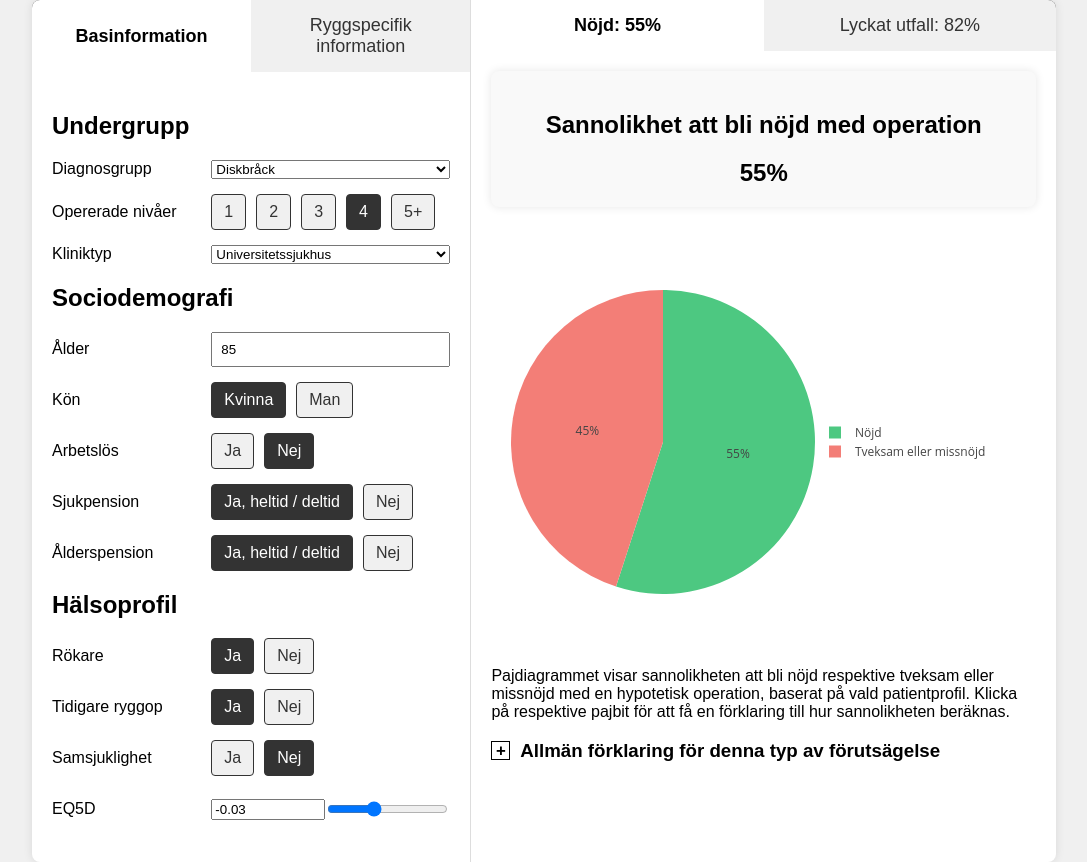
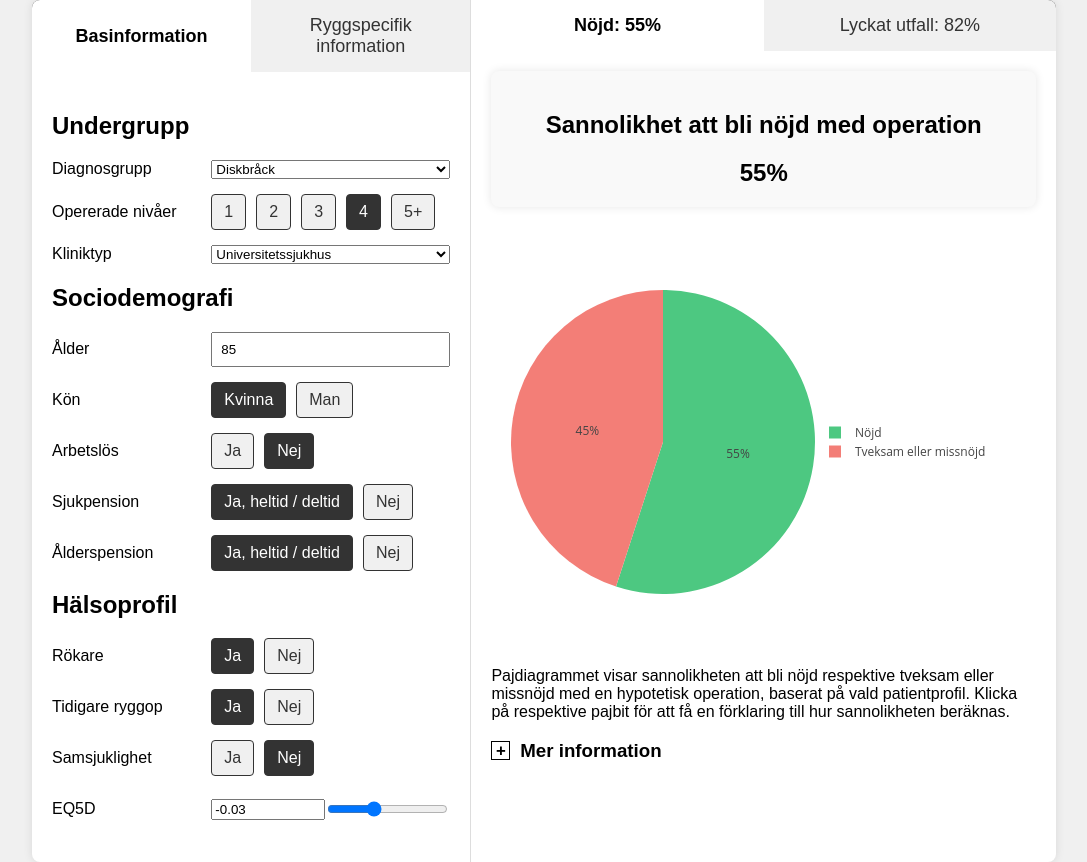
Before and after one commit to alex-berman/swespine-prediction-tool, a plain HTML site: page web/index.html in a window 1280 px wide. Shown: the whole page, without its empty margins (96-1183 px from the left). Drawn offline with nearby package versions, Linux system fonts and the light colour scheme.

Commit message:
"Allmän förklaring ..." -> "Mer information"

```diff
--- a/web/index.html
+++ b/web/index.html
@@ -197,7 +197,7 @@
                     </div>
                     <div class="explanation-section">
                         <h3 class="header-container" id="toggle-clickable-global-explanation-satisfaction">
-                            <div class="square" id="toggle-button-global-explanation-satisfaction">+</div> Allmän förklaring för denna typ av förutsägelse</h3>
+                            <div class="square" id="toggle-button-global-explanation-satisfaction">+</div> Mer information</h3>
                         <div id="collapsible-container-global-explanation-satisfaction" class="collapsible-container">
                             <div id="collapsible-content-global-explanation-satisfaction">
                                 <div class="box" style="text-align: left;">
@@ -224,7 +224,7 @@
                     </div>
                     <div class="explanation-section">
                         <h3 class="header-container" id="toggle-clickable-global-explanation-outcome">
-                            <div class="square" id="toggle-button-global-explanation-outcome">+</div> Allmän förklaring för denna typ av förutsägelse</h3>
+                            <div class="square" id="toggle-button-global-explanation-outcome">+</div> Mer information</h3>
                         <div id="collapsible-container-global-explanation-outcome" class="collapsible-container">
                             <div id="collapsible-content-global-explanation-outcome">
                                 <div class="box" style="text-align: left;">
```
